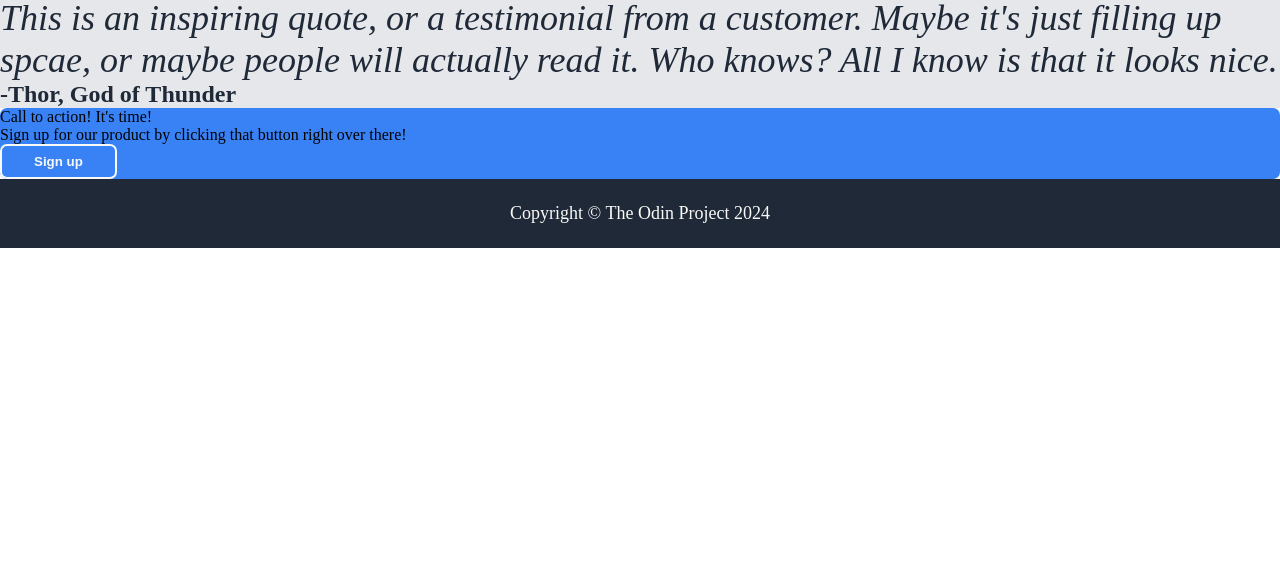
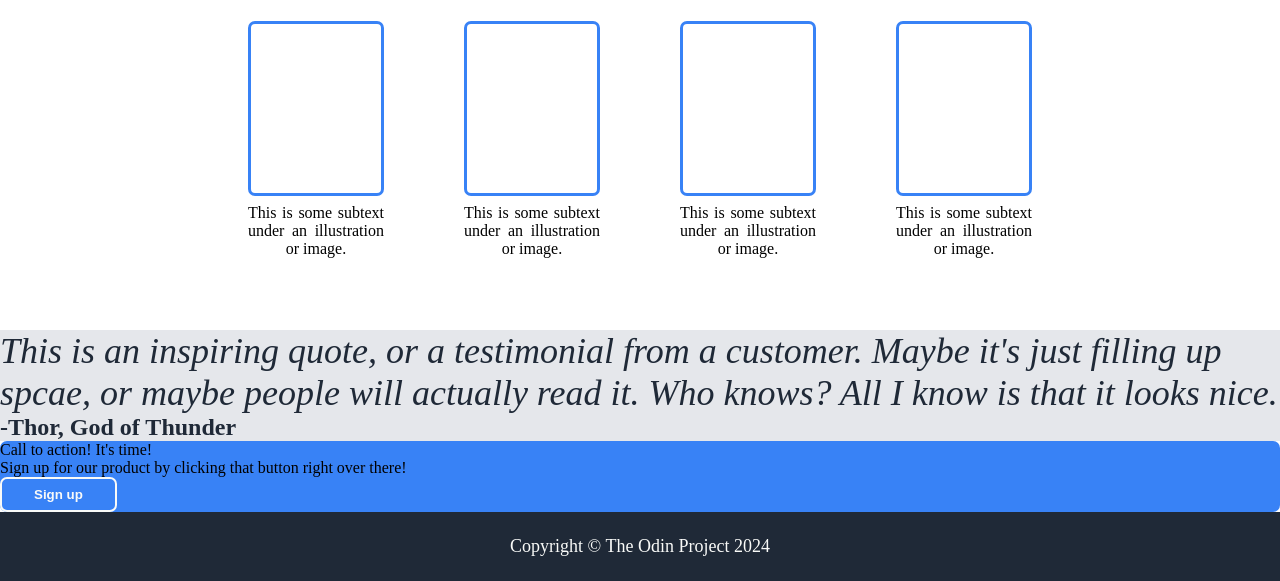
Before and after one commit to gorgyboy-dev/landing-page, a plain HTML site: page index.html in a window 1280 px wide. Shown: the part 524-1105 px from the top of the page. Before the commit the page ends 800 px from the top, so only its background shows below. Drawn offline with Linux system fonts and the light colour scheme.

Commit message:
Add styles for infomartion section and refactor some styles

```diff
--- a/style.css
+++ b/style.css
@@ -106,9 +106,11 @@ a,
 
 .hero-container {
     display: flex;
-    padding: 48px 15%;
+    align-items: center;
+    justify-content: center;
     flex-basis: 0;
     gap: 16px;
+    padding: 48px 15%;
 }
 
 .hero-content {
@@ -121,10 +123,54 @@ a,
 .hero-image {
     background-color: #868686;
     width: 100%;
+    align-self: stretch;
     display: flex;
     align-items: center;
     justify-content: center;
 }
+
+.info-container {
+    display: flex;
+    flex-direction: column;
+    align-items: center;
+    justify-content: center;
+    gap: 24px;
+    padding: 48px 15%;
+}
+
+.card-container {
+    display: flex;
+    justify-content: center;
+    gap: 80px;
+    padding: 24px 56px;
+}
+
+.card {
+    display: flex;
+    flex-direction: column;
+    justify-content: center;
+    gap: 8px;
+}
+
+.card-image {
+    border: 3px solid #3882f6;
+    border-radius: 7px;
+    height: 175px;
+    width: 100%;
+}
+
+.card-text {
+    text-align: justify;
+    text-align-last: center;
+}
+
+
+
+
+
+
+
+
 
 .footer {
     font-size: 18px;
```
